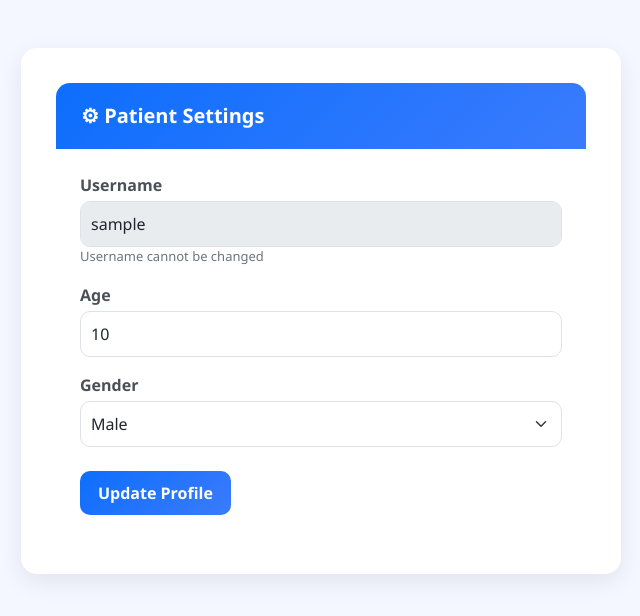
After one commit to Khushiprajapath63/carelith, a Django app: page /patients/settings/ in a window 1280 px wide. The commit adds this page. Shown: the top 616 px of the page, without its empty margins (319-959 px from the left). Run offline with Django 4.2, Linux system fonts and the light colour scheme; a user stored in the database is signed in; tables that the repository leaves empty hold one stand-in row (values such as "Sample post").

Commit message:
Added patient settings feature

```diff
--- /dev/null
+++ b/patients/templates/patients/settings.html
@@ -0,0 +1,147 @@
+{% extends "base.html" %}
+
+{% block content %}
+
+<style>
+
+body{
+background:#f4f7ff;
+font-family: 'Segoe UI', sans-serif;
+}
+
+/* card */
+
+.settings-card{
+background:white;
+border-radius:16px;
+box-shadow:0 8px 25px rgba(0,0,0,0.08);
+padding:35px;
+max-width:600px;
+margin:auto;
+}
+
+/* header */
+
+.settings-header{
+background:linear-gradient(135deg,#0d6efd,#3a7bfd);
+color:white;
+padding:18px 25px;
+border-radius:14px 14px 0 0;
+font-weight:600;
+font-size:20px;
+}
+
+/* form */
+
+.form-label{
+font-weight:600;
+color:#495057;
+margin-bottom:4px;
+}
+
+.form-control,
+.form-select{
+border-radius:10px;
+padding:10px;
+}
+
+/* button */
+
+.update-btn{
+background:linear-gradient(135deg,#0d6efd,#3a7bfd);
+border:none;
+border-radius:10px;
+padding:10px 18px;
+font-weight:600;
+color:white;
+transition:0.2s;
+}
+
+.update-btn:hover{
+transform:translateY(-2px);
+box-shadow:0 5px 15px rgba(13,110,253,0.3);
+}
+
+/* info */
+
+.info-text{
+font-size:13px;
+color:#6c757d;
+}
+
+</style>
+
+
+<div class="container mt-5">
+
+<div class="settings-card">
+
+<div class="settings-header">
+⚙ Patient Settings
+</div>
+
+<div class="p-4">
+
+<form method="post">
+{% csrf_token %}
+
+<div class="mb-3">
+
+<label class="form-label">Username</label>
+
+<input type="text"
+class="form-control"
+value="{{ patient.user.username }}"
+disabled>
+
+<div class="info-text">Username cannot be changed</div>
+
+</div>
+
+
+<div class="mb-3">
+
+<label class="form-label">Age</label>
+
+<input type="number"
+name="age"
+class="form-control"
+value="{{ patient.age }}">
+
+</div>
+
+
+<div class="mb-4">
+
+<label class="form-label">Gender</label>
+
+<select name="gender" class="form-select">
+
+<option value="male"
+{% if patient.gender == "male" %}selected{% endif %}>
+Male
+</option>
+
+<option value="female"
+{% if patient.gender == "female" %}selected{% endif %}>
+Female
+</option>
+
+</select>
+
+</div>
+
+
+<button class="update-btn">
+Update Profile
+</button>
+
+</form>
+
+</div>
+
+</div>
+
+</div>
+
+{% endblock %}
--- a/patients/urls.py
+++ b/patients/urls.py
@@ -1,9 +1,12 @@
 from django.urls import path
-from .views import patient_dashboard, secure_patient_view
+from .views import patient_dashboard, secure_patient_view, patient_settings
 
 app_name = "patients"
 
 urlpatterns = [
     path('dashboard/', patient_dashboard, name='patient_dashboard'),
     path('secure/<int:access_id>/', secure_patient_view, name='secure_patient_view'),
+
+    # NEW
+    path('settings/', patient_settings, name='patient_settings'),
 ]
--- a/patients/views.py
+++ b/patients/views.py
@@ -5,7 +5,7 @@ from django.utils import timezone
 from .models import Patient, Appointment
 from records.models import Report, Prescription
 from access_control.models import PatientAccess
-
+from django.contrib import messages
 
 @login_required
 def patient_dashboard(request):
@@ -61,3 +61,23 @@ def secure_patient_view(request, access_id):
         'patient': patient,
         'access': access
     })
+
+@login_required
+def patient_settings(request):
+
+    patient = Patient.objects.get(user=request.user)
+
+    if request.method == "POST":
+
+        patient.age = request.POST.get("age")
+        patient.gender = request.POST.get("gender")
+
+        patient.save()
+
+        messages.success(request, "Profile updated successfully")
+
+        return redirect("patients:patient_settings")
+
+    return render(request, "patients/settings.html", {
+        "patient": patient
+    })
```
Also changed, not shown: patients/templates/patients/dashboard.html (+23 -3 lines).
